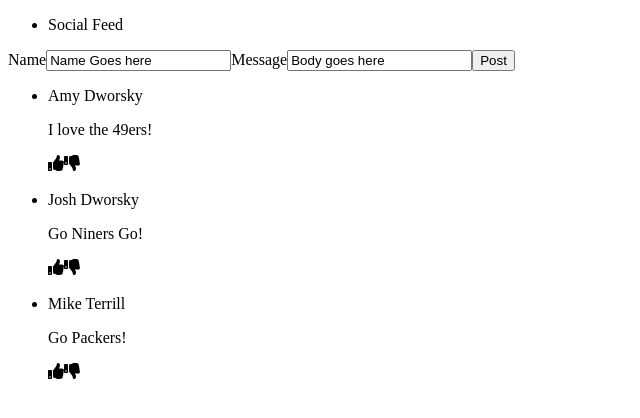
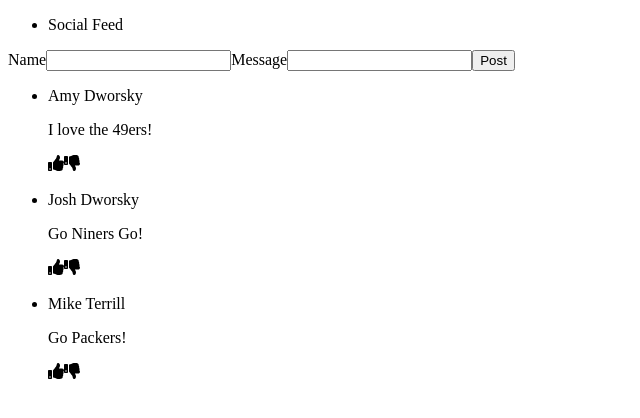
Before and after one commit to LizzieDworsky/SocialFeedTakeTwo, a React (Create React App) app: page / in a window 1280 px wide. Shown: the top 418 px of the page, without its empty margins (0-640 px from the left). Built offline with nearby package versions, Linux system fonts and the light colour scheme; the HTML template or start-up script is replaced by a standard one.

Commit message:
removed the isLiked and isDisliked fields from post objects

```diff
--- a/src/App.js
+++ b/src/App.js
@@ -9,22 +9,16 @@ function App() {
             id: 1,
             name: "Amy Dworsky",
             message: "I love the 49ers!",
-            isLiked: false,
-            isDisliked: false,
         },
         {
             id: 2,
             name: "Josh Dworsky",
             message: "Go Niners Go!",
-            isLiked: false,
-            isDisliked: false,
         },
         {
             id: 3,
             name: "Mike Terrill",
             message: "Go Packers!",
-            isLiked: false,
-            isDisliked: false,
         },
     ]);
 
--- a/src/components/CreatePost.jsx
+++ b/src/components/CreatePost.jsx
@@ -2,8 +2,8 @@ import React from "react";
 import { useState } from "react";
 
 const CreatePost = ({ posts, setPosts }) => {
-    const [name, setName] = useState("Name Goes here");
-    const [message, setMessage] = useState("Body goes here");
+    const [name, setName] = useState("");
+    const [message, setMessage] = useState("");
 
     function handleCreate(event) {
         event.preventDefault();
@@ -11,8 +11,6 @@ const CreatePost = ({ posts, setPosts }) => {
             id: posts.length + 1,
             name: name,
             message: message,
-            isLiked: false,
-            isDiliked: false,
         };
         createPost(tempPost);
     }
--- a/src/components/Post.jsx
+++ b/src/components/Post.jsx
@@ -1,7 +1,6 @@
 import { FaThumbsDown, FaThumbsUp } from "react-icons/fa";
 import React from "react";
 import { useState } from "react";
-import { useEffect } from "react";
 
 const Post = ({ post }) => {
     const [isLiked, setIsLiked] = useState(false);
```
